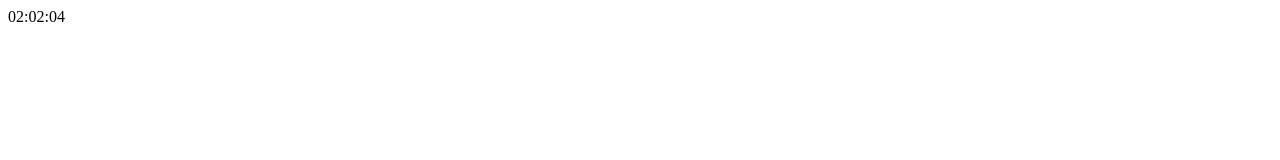
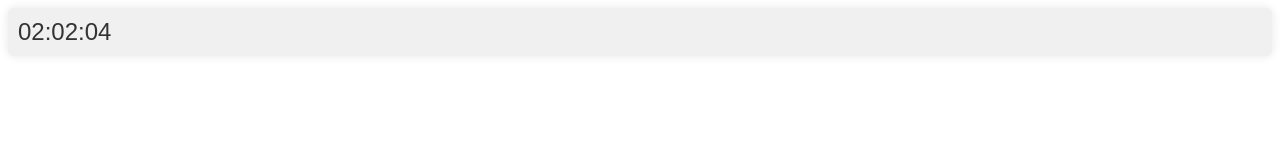
Before and after one commit to OrzuKvOfficial/JavaScript-Lesson-1, a plain HTML site: page index.html in a window 1280 px wide. Drawn offline with Linux system fonts and the light colour scheme.

Commit message:
There are some changes in the clock

```diff
--- a/index.html
+++ b/index.html
@@ -6,7 +6,7 @@
     <title> Making a clock in javascript </title>
 </head>
 <body>
-    <div id="soat"></div>
+    <div id="clock"></div>
 </body>
 <script src="./main.js"></script>
 </html>
--- a/main.js
+++ b/main.js
@@ -1,22 +1,33 @@
-function soatKorsatish() {
-    var sanasi = new Date(); // Joriy sana va vaqt
-    var soat = sanasi.getHours(); // Soatni olish (0-23)
-    var minut = sanasi.getMinutes(); // Daqiqani olish (0-59)
-    var sekund = sanasi.getSeconds(); // Sekundni olish (0-59)
+// Function to display the clock
+function showClock() {
+    var now = new Date(); // Current date and time
+    var hours = now.getHours(); // Get the hour (0-23)
+    var minutes = now.getMinutes(); // Get the minute (0-59)
+    var seconds = now.getSeconds(); // Get the second (0-59)
 
-    // Soat, minut va sekundni ikki belgilik ravishda ko'rsatish uchun kerakli tekshiruvlar
-    soat = (soat < 10) ? "0" + soat : soat;
-    minut = (minut < 10) ? "0" + minut : minut;
-    sekund = (sekund < 10) ? "0" + sekund : sekund;
+    // Add leading zeros to hours, minutes, and seconds to display them in two digits
+    hours = (hours < 10) ? "0" + hours : hours;
+    minutes = (minutes < 10) ? "0" + minutes : minutes;
+    seconds = (seconds < 10) ? "0" + seconds : seconds;
 
-    // Soatni HTML'da div ichiga chiqarish
-    document.getElementById("soat").innerHTML = soat + ":" + minut + ":" + sekund;
+    // Display the time in a div in HTML
+    var clockElement = document.getElementById("clock");
+    clockElement.innerHTML = hours + ":" + minutes + ":" + seconds;
 
-    // Har bir sekundda, soatni yangilash uchun funksiyani chaqirish
-    setTimeout(soatKorsatish, 1000);
+    // Add CSS styles dynamically to the clock div
+    clockElement.style.fontFamily = "Arial, sans-serif"; // Font family
+    clockElement.style.fontSize = "24px"; // Font size
+    clockElement.style.color = "#333"; // Text color
+    clockElement.style.padding = "10px"; // Padding inside the element
+    clockElement.style.backgroundColor = "#f0f0f0"; // Background color
+    clockElement.style.borderRadius = "5px"; // Border radius
+    clockElement.style.boxShadow = "0 0 10px rgba(0, 0, 0, 0.1)"; // Box shadow
+
+    // Call the function every second to update the clock
+    setTimeout(showClock, 1000);
 }
 
-// Sahifani yuklandiqda soatKorsatish funksiyasini chaqirish
+// Call the showClock function when the page is loaded
 window.onload = function() {
-    soatKorsatish();
+    showClock();
 };
```
